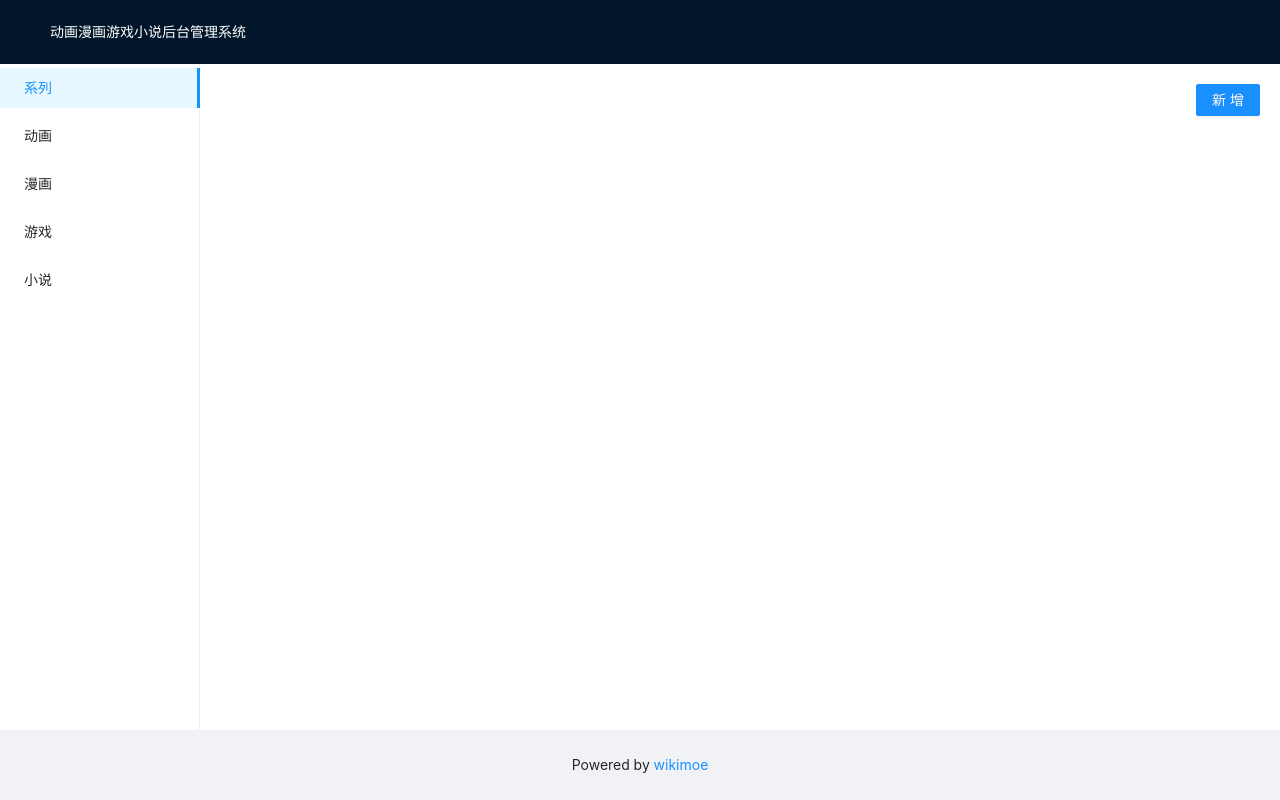
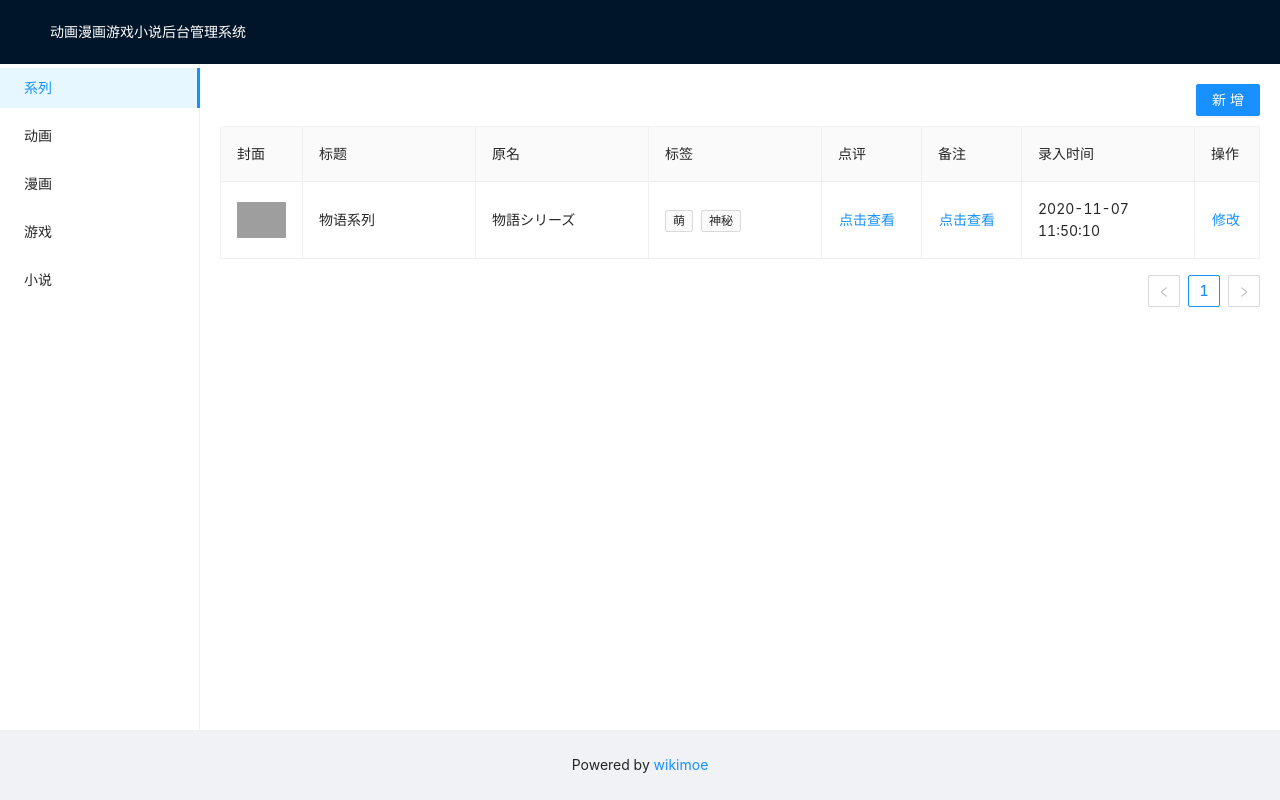
Before and after one commit to eeg1412/ACGN-List, a React app in the folder client/: page /admin/series in a window 1280 px wide. Built offline with nearby package versions, Linux system fonts and the light colour scheme; grey boxes are pictures that could not be loaded.

Commit message:
管理-系列

```diff
--- a/client/src/view/admin/series.js
+++ b/client/src/view/admin/series.js
@@ -1,7 +1,14 @@
 import React, { Component } from 'react';
-import { Button } from 'antd';
+import { Button, Table, Switch, Modal, Form, Tag, Slider, Input, Image, Upload } from 'antd';
+import moment from 'moment';
+import ReactMarkdown from 'react-markdown/with-html';
+import EditableTagGroup from '../../components/editableTagGroup'
+import Crop from '../../components/crop';
+const _ = require('lodash');
+const { TextArea } = Input;
 
 const rawForm = {
+    _id: '',
     base64: '',//图片bas64 或者 URL
     title: '',//标题
     originalName: '',//原名
@@ -11,15 +18,240 @@ const rawForm = {
     creatDate: "",//录入时间
 }
 class adminSeries extends Component {
+    constructor(props) {
+        super(props);
+        this.state = {
+            fileList: [],
+            cropFile: null,
+            cropDialogShow: false,
+            editForm: _.cloneDeep(rawForm),
+            editModel: false,
+            columns: [
+                {
+                    title: '封面',
+                    key: 'image',
+                    width: 82,
+                    fixed: 'left',
+                    render: (text, record, index) => <Image className="acgnlist_admin_post_img" src="https://lain.bgm.tv/pic/cover/c/50/28/298451_AHqgU.jpg" alt="封面" />,
+                },
+                {
+                    title: '标题',
+                    dataIndex: 'title',
+                },
+                {
+                    title: '原名',
+                    dataIndex: 'originalName',
+                },
+                {
+                    title: '标签',
+                    dataIndex: 'tags',
+                    render: author => (
+                        <>
+                            {author.map(author => {
+                                return (
+                                    <Tag key={author}>
+                                        {author}
+                                    </Tag>
+                                );
+                            })}
+                        </>
+                    ),
+                },
+                {
+                    title: '点评',
+                    dataIndex: 'comment',
+                    width: 100,
+                    render: comment => <Button type="link" onClick={() => this.showText(comment, '点评')}>点击查看</Button>,
+                },
+                {
+                    title: '备注',
+                    dataIndex: 'remarks',
+                    width: 100,
+                    render: remarks => <Button type="link" onClick={() => this.showText(remarks, '备注')}>点击查看</Button>,
+                },
+                {
+                    title: '录入时间',
+                    dataIndex: 'creatDate',
+                    render: creatDate => <div>{moment(creatDate).format('YYYY-MM-DD h:mm:ss')}</div>
+                },
+                {
+                    title: '操作',
+                    fixed: 'right',
+                    width: 65,
+                    key: 'action',
+                    render: (text, record) => <Button type="link" onClick={() => this.showModal(record)}>修改</Button>,
+                },
+            ],
+            data: [
+                {
+                    _id: 'vasas',
+                    title: '物语系列',//标题
+                    originalName: '物語シリーズ',//原名
+                    tags: ['萌', '神秘'],//标签
+                    comment: `# 見出し
+测试
+测试`,//点评
+                    remarks: '',//备注
+                    creatDate: "2020-11-07T11:50:10.262Z",//录入时间
+                }
+            ],
+        }
+    }
+    onTagChange = async (key, tags) => {
+        await this.formChange(key, tags);
+    }
+    formChange = async (key, value) => {
+        let newObj = {};
+        newObj[key] = value;
+        const editForm = Object.assign({}, this.state.editForm, newObj);
+        console.log(editForm, newObj);
+        await new Promise((resolve, reject) => {
+            this.setState({
+                editForm: editForm
+            }, () => {
+                resolve('ok')
+            });
+        });
+    }
+    inputChange = async (key, e) => {
+        const newText = e.target ? e.target.value : e;
+        // console.log(newText);
+        await this.formChange(key, newText);
+    }
+    showModal = (editForm) => {
+        let newEditForm = Object.assign({}, _.cloneDeep(rawForm), editForm);
+        // 如果有ID为修改,定义一个URL TODO:到时候要改成服务器的图片地址
+        if (newEditForm["_id"]) {
+            newEditForm["base64"] = "https://lain.bgm.tv/pic/cover/c/50/28/298451_AHqgU.jpg";
+        }
+        this.setState({
+            editModel: true,
+            editForm: _.cloneDeep(newEditForm)
+        });
+    };
+    handleOk = e => {
+        console.log(e);
+        this.setState({
+            editModel: false,
+            editForm: _.cloneDeep(rawForm)
+        });
+    };
+
+    handleCancel = e => {
+        this.setState({
+            editModel: false,
+            editForm: _.cloneDeep(rawForm)
+        });
+    };
+    beforeUpload = file => {
+        console.log(file);
+        const reader = new FileReader();
+        reader.addEventListener("load", () =>
+            this.setState(state => ({
+                cropFile: reader.result,
+                cropDialogShow: true,
+            }))
+        );
+        reader.readAsDataURL(file);
+        return false;
+    };
+    showText = (text, title) => {
+        Modal.info({
+            title: title,
+            content: (
+                <div>
+                    <ReactMarkdown
+                        source={text}
+                        escapeHtml={false}
+                    />
+                </div>
+            ),
+            onOk () { },
+        });
+    }
+    handleCropCancel = e => {
+        console.log(e);
+        this.setState({
+            cropFile: null,
+            cropDialogShow: false,
+            fileList: []
+        });
+    };
+    handleCropOk = async (base64) => {
+        // console.log(base64);
+        this.setState({
+            cropFile: null,
+            cropDialogShow: false,
+            fileList: []
+        });
+        await this.formChange('base64', base64);
+        console.log(this.state);
+    };
     render () {
         return (
             <div>
                 <div className="clearfix">
                     <div className="fr">
-                        <Button type="primary">新增</Button>
+                        <Button type="primary" onClick={() => this.showModal(rawForm)}>新增</Button>
                     </div>
                 </div>
-                <div></div>
+                <div className="mt10">
+                    <Table rowKey="_id"
+                        bordered
+                        columns={this.state.columns}
+                        dataSource={this.state.data}
+                        scroll={{ x: 1000 }} sticky />
+                </div><Modal
+                    className="acgnlist_admin_edit_modal"
+                    title="系列增改"
+                    okText="确认"
+                    cancelText="取消"
+                    centered={true}
+                    maskClosable={false}
+                    visible={this.state.editModel}
+                    onOk={this.handleOk}
+                    onCancel={this.handleCancel}
+                >
+                    <div>
+                        <Form
+                            labelCol={{ span: 4 }}
+                            wrapperCol={{ span: 18 }}
+                            layout="horizontal"
+                            className="acgnlist_admin_form"
+                        >
+                            <Form.Item label="封面" className="acgnlist-form-item-required">
+                                <div>
+                                    {this.state.editForm.base64 && <Image
+                                        src={this.state.editForm.base64} width="88px" className="mb5" alt="封面"
+                                    />}
+                                </div>
+                                <Upload
+                                    fileList={this.state.fileList}
+                                    beforeUpload={this.beforeUpload}
+                                >
+                                    <Button>{this.state.editForm.base64 ? '重新选择' : '选择封面'}</Button>
+                                </Upload>
+                                <Input type="hidden" value={this.state.editForm.base64} />
+                            </Form.Item>
+                            <Form.Item label="标题" className="acgnlist-form-item-required">
+                                <Input value={this.state.editForm.title} onChange={(e) => this.inputChange('title', e)} />
+                            </Form.Item>
+                            <Form.Item label="原名">
+                                <Input value={this.state.editForm.originalName} onChange={(e) => this.inputChange('originalName', e)} />
+                            </Form.Item>
+                            <Form.Item label="标签" className="acgnlist-form-item-required">
+                                <EditableTagGroup tags={this.state.editForm.tags} onTagChange={(tags) => this.onTagChange("tags", tags)} />
+                            </Form.Item>
+                            <Form.Item label="点评">
+                                <TextArea rows={4} placeholder="支持Markdown格式" value={this.state.editForm.comment} onChange={(e) => this.inputChange('comment', e)} />
+                            </Form.Item>
+                            <Form.Item label="备注">
+                                <TextArea rows={4} placeholder="支持Markdown格式" value={this.state.editForm.remarks} onChange={(e) => this.inputChange('remarks', e)} />
+                            </Form.Item>
+                        </Form>
+                        <Crop cropDialogShow={this.state.cropDialogShow} cropFile={this.state.cropFile} onOk={(base64) => this.handleCropOk(base64)} onCancel={() => this.handleCropCancel()} />
+                    </div>
+                </Modal>
             </div>
         );
     }
```
